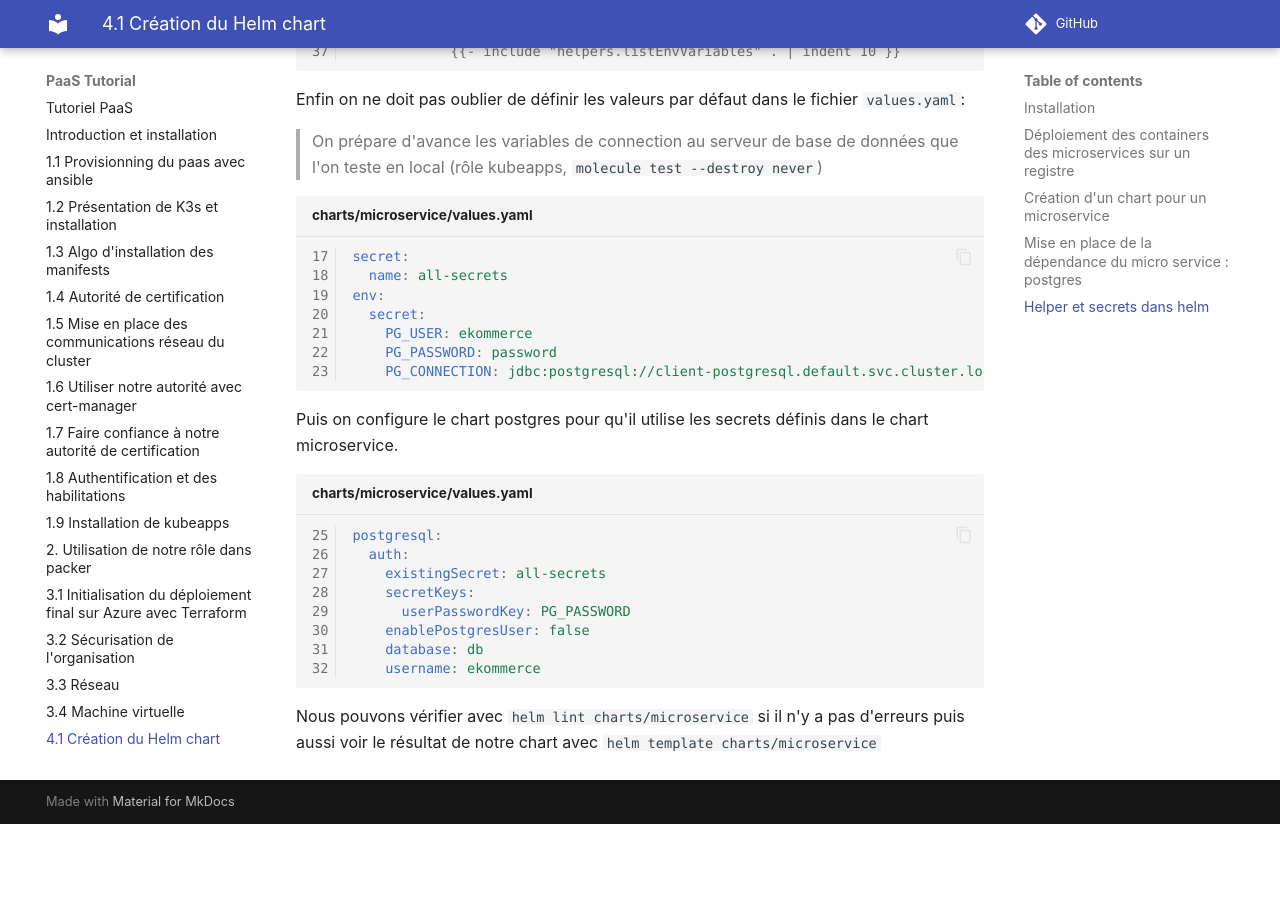
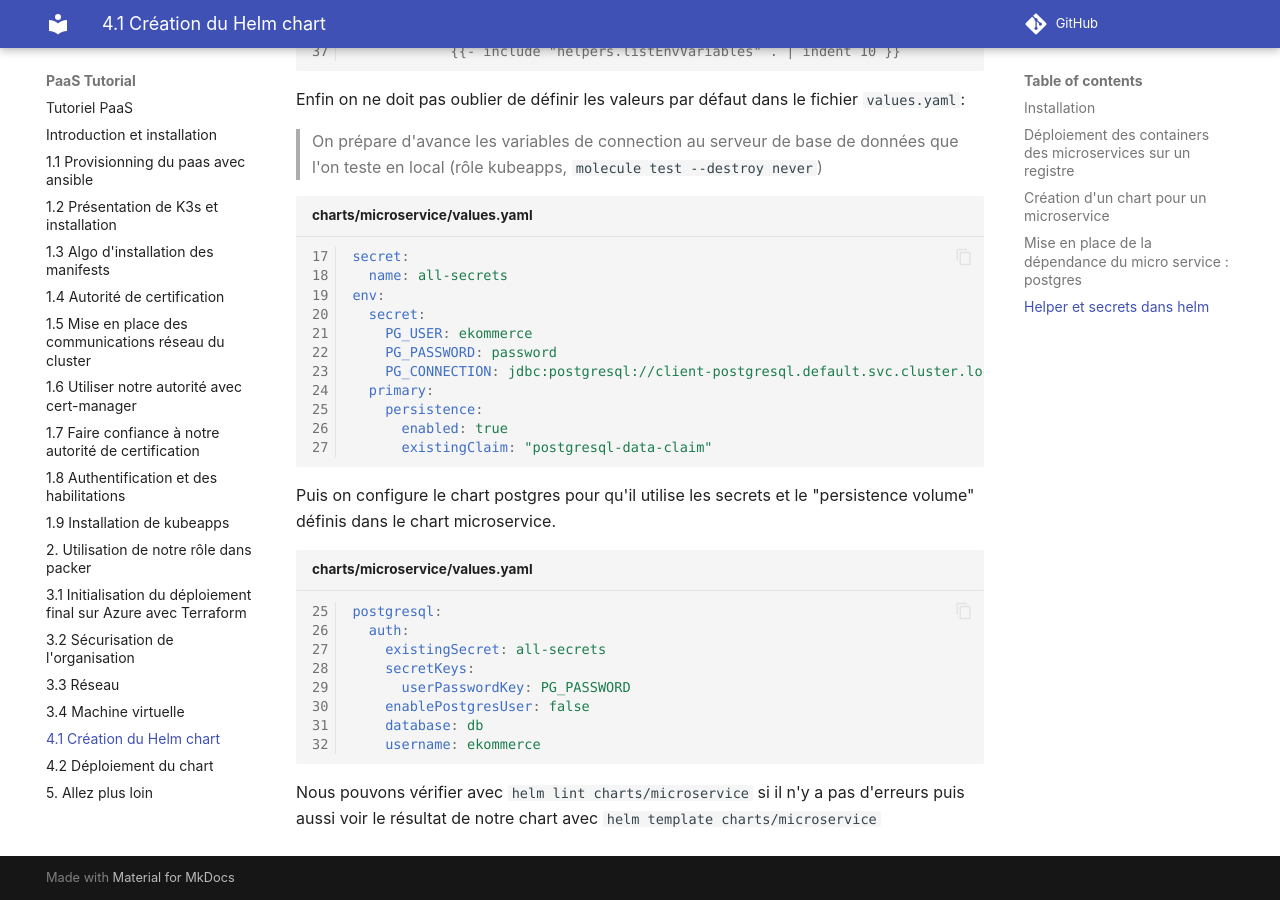
Before and after one commit to loic-roux-404/plateforme, an MkDocs documentation site: the page built from docs/4-1-helm-chart.md, in a window 1280 px wide and 900 px high, scrolled down 5654 px. Built offline with MkDocs 1.6.1 and Material for MkDocs 9.7.7, drawn with Linux system fonts in a browser that asks for light colours; comment, search, counter and statistics services are not loaded; before the commit the page ends 6478 px from its top, so only the background shows below that.

Commit message:
docs: Ci and arrange missing

````diff
--- a/docs/4-1-helm-chart.md
+++ b/docs/4-1-helm-chart.md
@@ -225,10 +225,14 @@ env:
     PG_USER: ekommerce
     PG_PASSWORD: password
     PG_CONNECTION: jdbc:postgresql://client-postgresql.default.svc.cluster.local:5432/db
+  primary:
+    persistence:
+      enabled: true
+      existingClaim: "postgresql-data-claim"
 
 ```
 
-Puis on configure le chart postgres pour qu'il utilise les secrets définis dans le chart microservice.
+Puis on configure le chart postgres pour qu'il utilise les secrets et le "persistence volume" définis dans le chart microservice.
 
 ```yaml linenums="25" title="charts/microservice/values.yaml"
 postgresql:
````
Also changed, not shown: README.md (+1 -14 lines), docs/0-install.md (+2 -1 lines), 1 other file.
